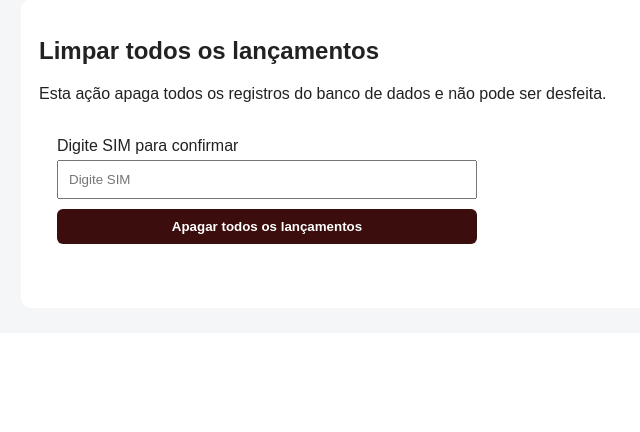
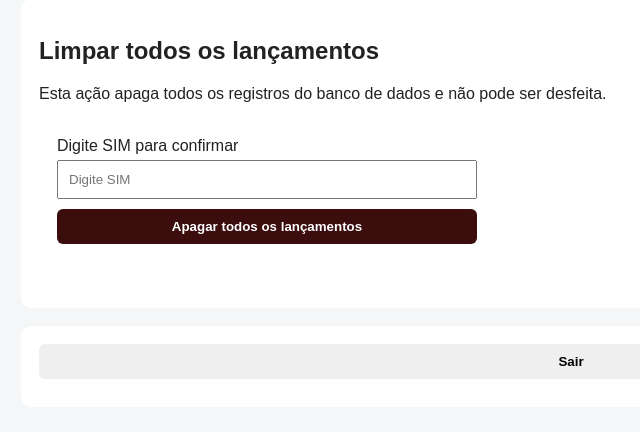
Before and after one commit to igoncalvesdev-glitch/meucontrole-financeiro, a Flask app: template templates/index.html in a window 1280 px wide. Shown: the part 657-1089 px from the top of the page, without its empty margins (69-709 px from the left). Before the commit the page ends 901 px from the top, so only its background shows below. Run offline with Flask 3, Linux system fonts and the light colour scheme; the template is opened without the code that fills it: most values are stand-ins (such as "Sample title", 1, 10 or a date in 2020).

Commit message:
index.html

```diff
--- a/templates/index.html
+++ b/templates/index.html
@@ -1,4 +1,3 @@
-
 <!DOCTYPE html>
 <html lang="pt-BR">
 <head>
@@ -164,3 +163,6 @@
     </div>
 </body>
 </html>
+<form method="post" action="{{ url_for('logout') }}">
+  <button type="submit">Sair</button>
+</form>
```
